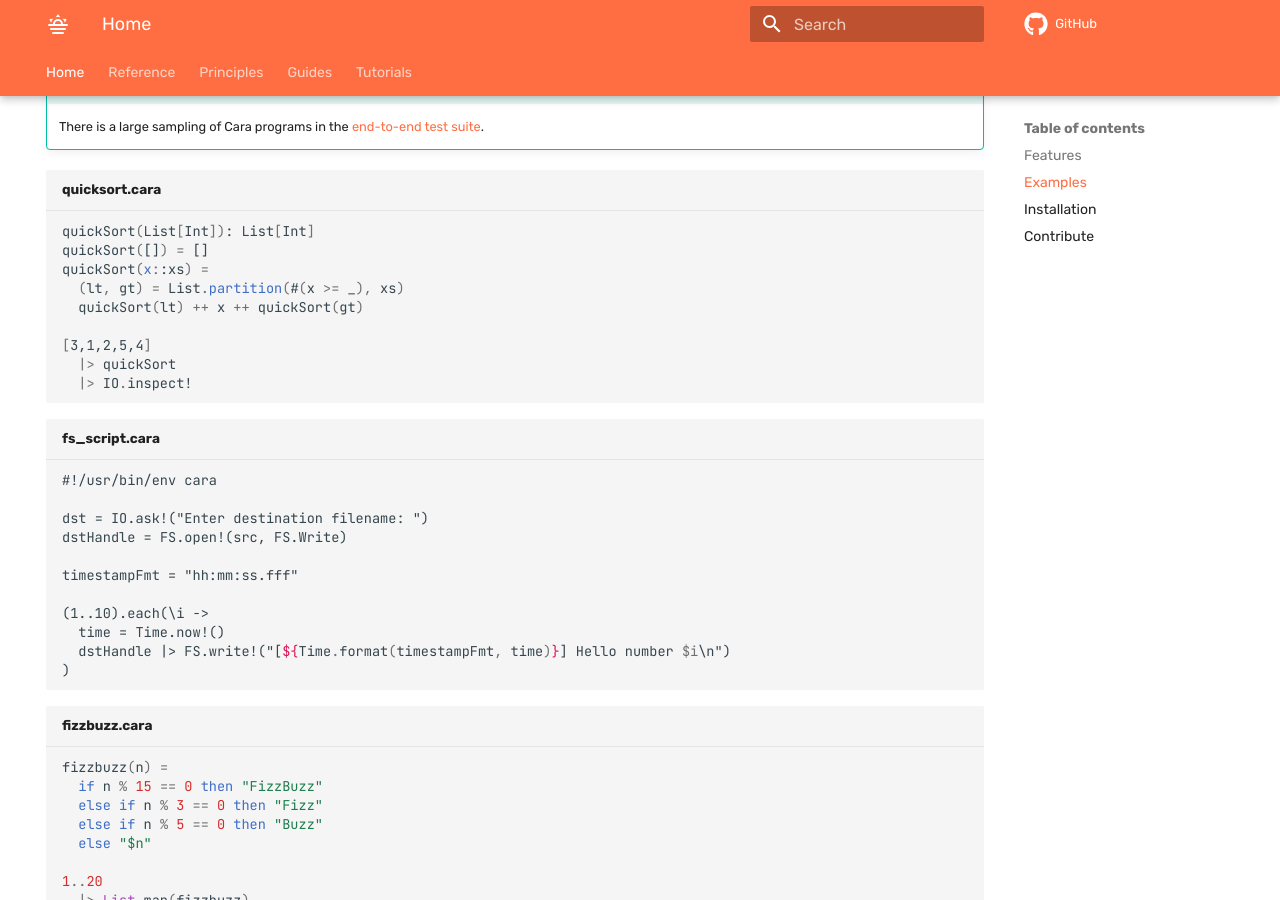
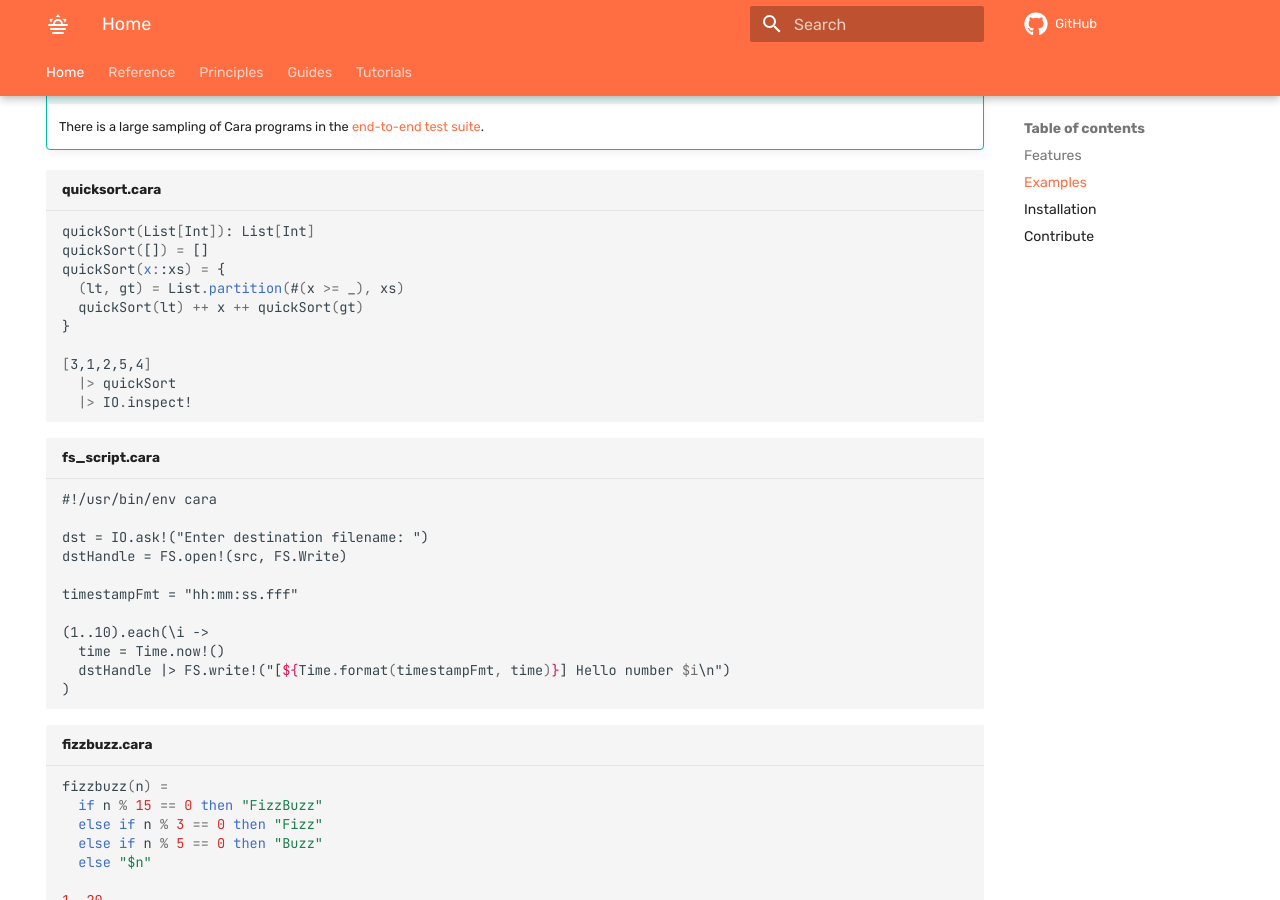
Before and after one commit to cara-lang/website, an MkDocs documentation site: the page built from docs/index.md, in a window 1280 px wide and 900 px high, scrolled down 984 px. Built offline with MkDocs 1.6.1 and Material for MkDocs 9.7.7, drawn with Linux system fonts in a browser that asks for light colours; emoji names are drawn with the system emoji font; plug-ins that fetch from the network failed and are left out; comment, search, counter and statistics services are not loaded.

Commit message:
Change some code samples

````diff
--- a/docs/index.md
+++ b/docs/index.md
@@ -54,9 +54,10 @@ Here is an incomplete list of Cara's features:
 ``` cara title="quicksort.cara"
 quickSort(List[Int]): List[Int]
 quickSort([]) = []
-quickSort(x::xs) =
+quickSort(x::xs) = {
   (lt, gt) = List.partition(#(x >= _), xs)
   quickSort(lt) ++ x ++ quickSort(gt)
+}
 
 [3,1,2,5,4]
   |> quickSort
````
